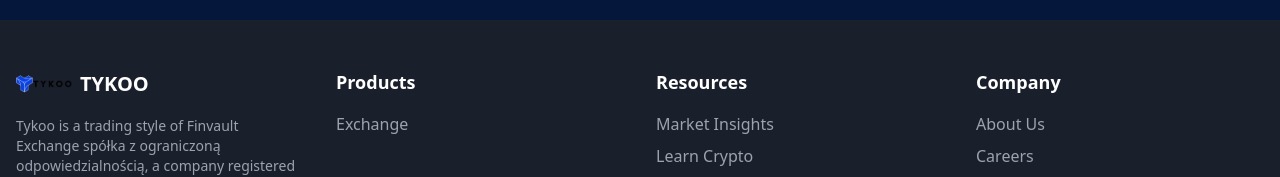
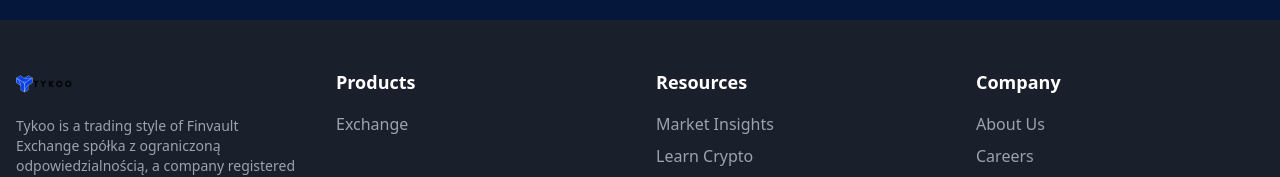
Before and after one commit to nikolasmichail856/tykoo-crypto-view, a React (Vite) app: page / in a window 1280 px wide. Shown: the part 2932-3109 px from the top of the page. Built offline with nearby package versions, Linux system fonts and the light colour scheme.

Commit message:
Remove duplicate logo text
Remove "TYKOO" text next to the logo in the footer.

```diff
--- a/src/components/Footer.tsx
+++ b/src/components/Footer.tsx
@@ -13,7 +13,6 @@ const Footer = () => {
                 alt="TYKOO Logo"
                 className="h-8 w-auto mr-2"
               />
-              <span className="text-xl font-bold">TYKOO</span>
             </Link>
             <p className="text-gray-400 text-sm">
               Tykoo is a trading style of Finvault Exchange spółka z ograniczoną odpowiedzialnością, a company registered in Poland with its registered address at ul. Prezydenta Gabriela Narutowicza 40 / 1, 90-135 Łódź. The company is authorised and regulated under Polish law to operate as a virtual asset service provider (VASP), including the exchange of digital currencies.
```
